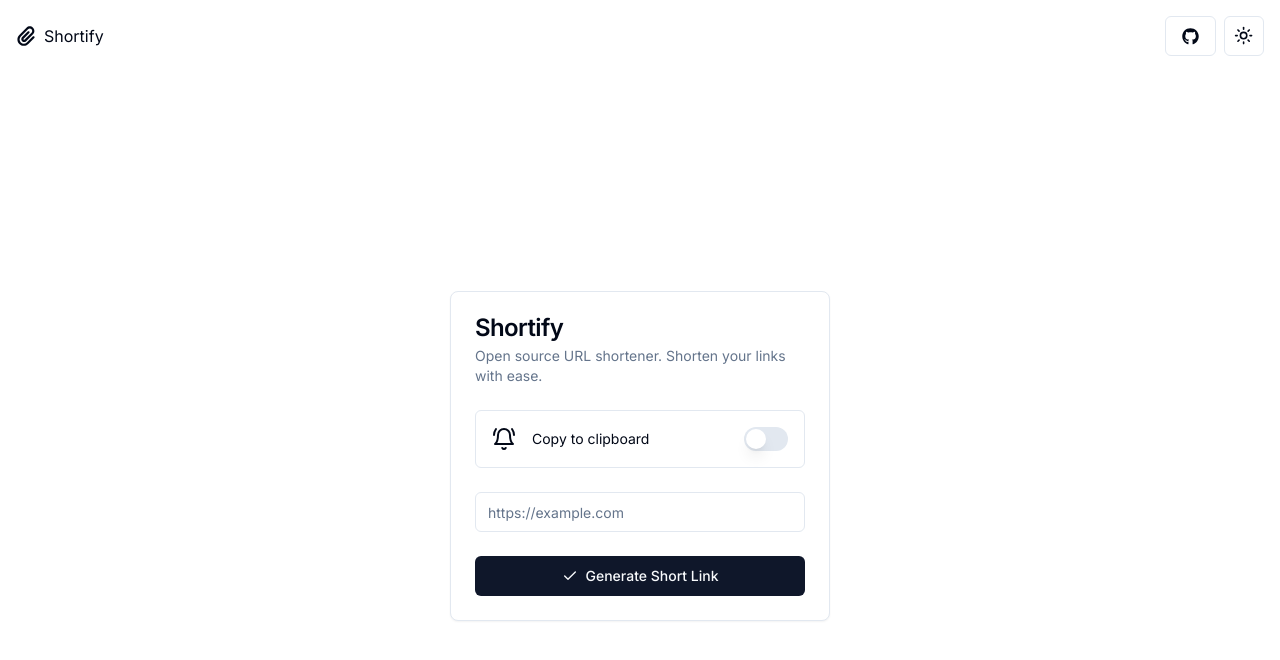
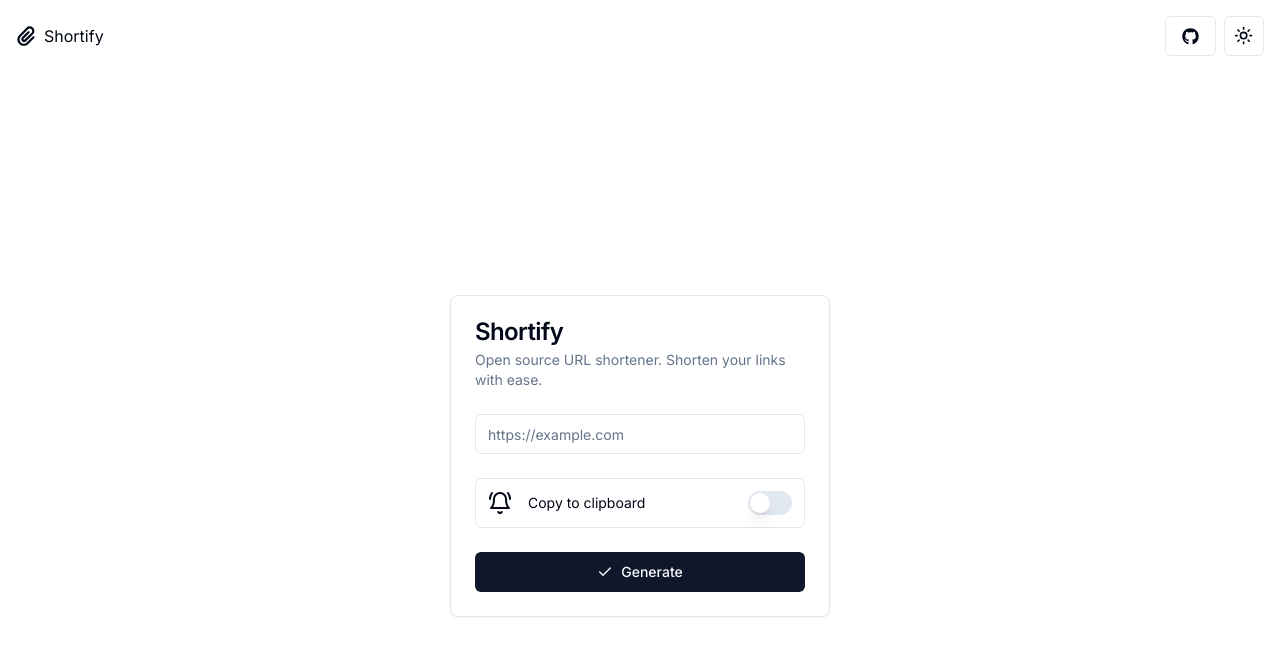
Before and after one commit to anibalalpizar/shortify, a Next.js app in the folder client/: page / in a window 1280 px wide. Shown: the top 660 px of the page. Built offline with nearby package versions, Linux system fonts and the light colour scheme.

Commit message:
✨ Add LinkProvider to CardDemo component for managing shortened links

```diff
--- a/client/src/app/page.tsx
+++ b/client/src/app/page.tsx
@@ -1,11 +1,14 @@
 import { CardDemo } from "@/components/card-form";
 import React from "react";
+import { LinkProvider } from "./context/provider/LinkProvider";
 
 function HomePage() {
   return (
-    <div className="flex flex-col items-center justify-center h-screen">
-      <CardDemo />
-    </div>
+    <LinkProvider>
+      <div className="flex flex-col items-center justify-center h-screen">
+        <CardDemo />
+      </div>
+    </LinkProvider>
   );
 }
 
--- a/client/src/components/card-form.tsx
+++ b/client/src/components/card-form.tsx
@@ -1,6 +1,6 @@
-import { BellRing, Check } from "lucide-react";
+"use client";
 
-import { cn } from "@/lib/utils";
+import { useLink } from "@/app/hooks/useLink";
 import { Button } from "@/components/ui/button";
 import {
   Card,
@@ -11,12 +11,96 @@ import {
   CardTitle,
 } from "@/components/ui/card";
 import { Switch } from "@/components/ui/switch";
+import { useToast } from "@/components/ui/use-toast";
+import { cn } from "@/lib/utils";
+import { isValidHttpUrl as validateUrl } from "@/lib/validation";
+import { ToastAction } from "@radix-ui/react-toast";
+import { BellRing, Check } from "lucide-react";
+import * as React from "react";
+import { AiOutlineLoading3Quarters } from "react-icons/ai";
 import { Input } from "./ui/input";
 
 type CardProps = React.ComponentProps<typeof Card>;
 
 export function CardDemo({ className, ...props }: CardProps) {
+  const { shortenLink, shortenedLink, error, loading } = useLink();
+  const { toast } = useToast();
+
+  const [originalUrl, setOriginalUrl] = React.useState<string>("");
+  const [copyToClipboard, setCopyToClipboard] = React.useState<boolean>(false);
+
+  const handleGenerateLink = (e: React.FormEvent<HTMLFormElement>) => {
+    e.preventDefault();
+
+    if (!originalUrl) {
+      toast({
+        variant: "destructive",
+        title: "Error",
+        description: "URL cannot be empty",
+        action: (
+          <ToastAction altText="Try again">
+            <Button
+              onClick={() => document.querySelector("input")?.focus()}
+              variant="secondary"
+            >
+              Try again
+            </Button>
+          </ToastAction>
+        ),
+      });
+      return;
+    }
+
+    if (!validateUrl(originalUrl)) {
+      toast({
+        variant: "destructive",
+        title: "Error",
+        description: "Please enter a valid URL with http:// or https://",
+        action: (
+          <ToastAction altText="Try again">
+            <Button
+              onClick={() => document.querySelector("input")?.focus()}
+              variant="secondary"
+            >
+              Try again
+            </Button>
+          </ToastAction>
+        ),
+      });
+      return;
+    }
+
+    shortenLink(originalUrl);
+  };
+
+  React.useEffect(() => {
+    if (shortenedLink) {
+      if (copyToClipboard) {
+        navigator.clipboard.writeText(shortenedLink);
+      }
+      toast({
+        title: "Link generated successfully",
+        description: shortenedLink,
+        action: (
+          <ToastAction altText="Copy To Clipboard">
+            <Button
+              onClick={() => navigator.clipboard.writeText(shortenedLink)}
+            >
+              Copy
+            </Button>
+          </ToastAction>
+        ),
+      });
+    } else if (error) {
+      toast({
+        title: "Error",
+        description: error,
+      });
+    }
+  }, [shortenedLink, error, toast, copyToClipboard]);
+
   return (
+    <form onSubmit={handleGenerateLink}>
       <Card className={cn("w-[380px]", className)} {...props}>
         <CardHeader>
           <CardTitle>Shortify</CardTitle>
@@ -25,27 +109,37 @@ export function CardDemo({ className, ...props }: CardProps) {
           </CardDescription>
         </CardHeader>
         <CardContent className="grid gap-4">
-        <div className=" flex items-center space-x-4 rounded-md border p-4">
+          <Input
+            type="text"
+            placeholder="https://example.com"
+            className="rounded-md border border-input bg-background px-3 py-4 text-sm w-full"
+            value={originalUrl}
+            onChange={(e) => setOriginalUrl(e.target.value)}
+          />
+        </CardContent>
+        <CardContent>
+          <div className="flex items-center space-x-4 rounded-md border p-3">
             <BellRing />
             <div className="flex-1 space-y-1">
               <p className="text-sm leading-none">Copy to clipboard</p>
             </div>
-          <Switch />
+            <Switch
+              checked={copyToClipboard}
+              onCheckedChange={setCopyToClipboard}
+            />
           </div>
         </CardContent>
-      <CardContent>
-        <Input
-          type="text"
-          placeholder="https://example.com"
-          className="rounded-md border border-input bg-background px-3 py-2 text-sm w-full"
-        />
-      </CardContent>
         <CardFooter>
-        <Button className="w-full">
+          <Button className="w-full" type="submit" disabled={loading}>
             <Check className="mr-2 h-4 w-4" />
-          Generate Short Link
+            {loading ? (
+              <AiOutlineLoading3Quarters className="animate-spin" />
+            ) : (
+              "Generate"
+            )}
           </Button>
         </CardFooter>
       </Card>
+    </form>
   );
 }
```
Lines whose indentation alone changed are shown as unchanged.
